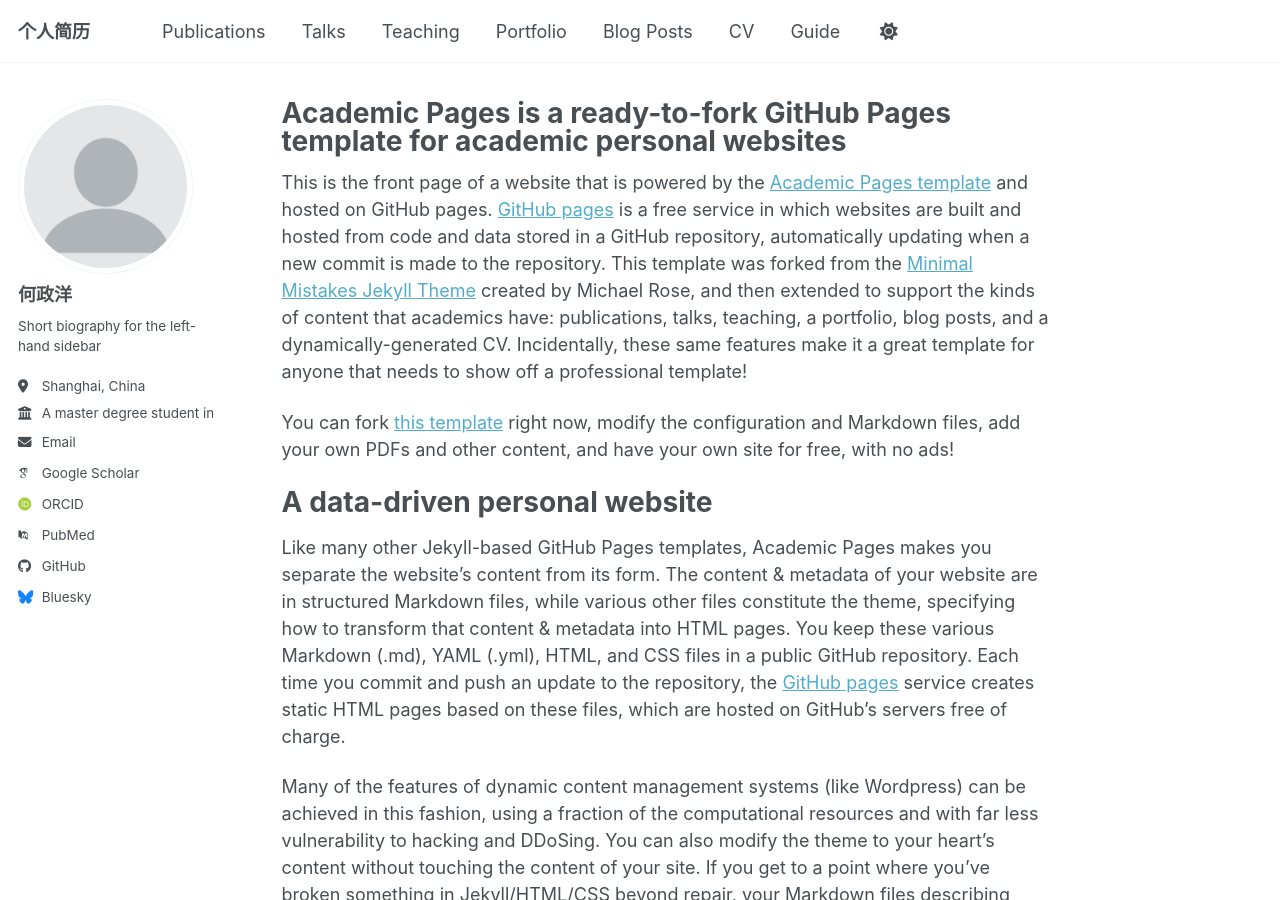
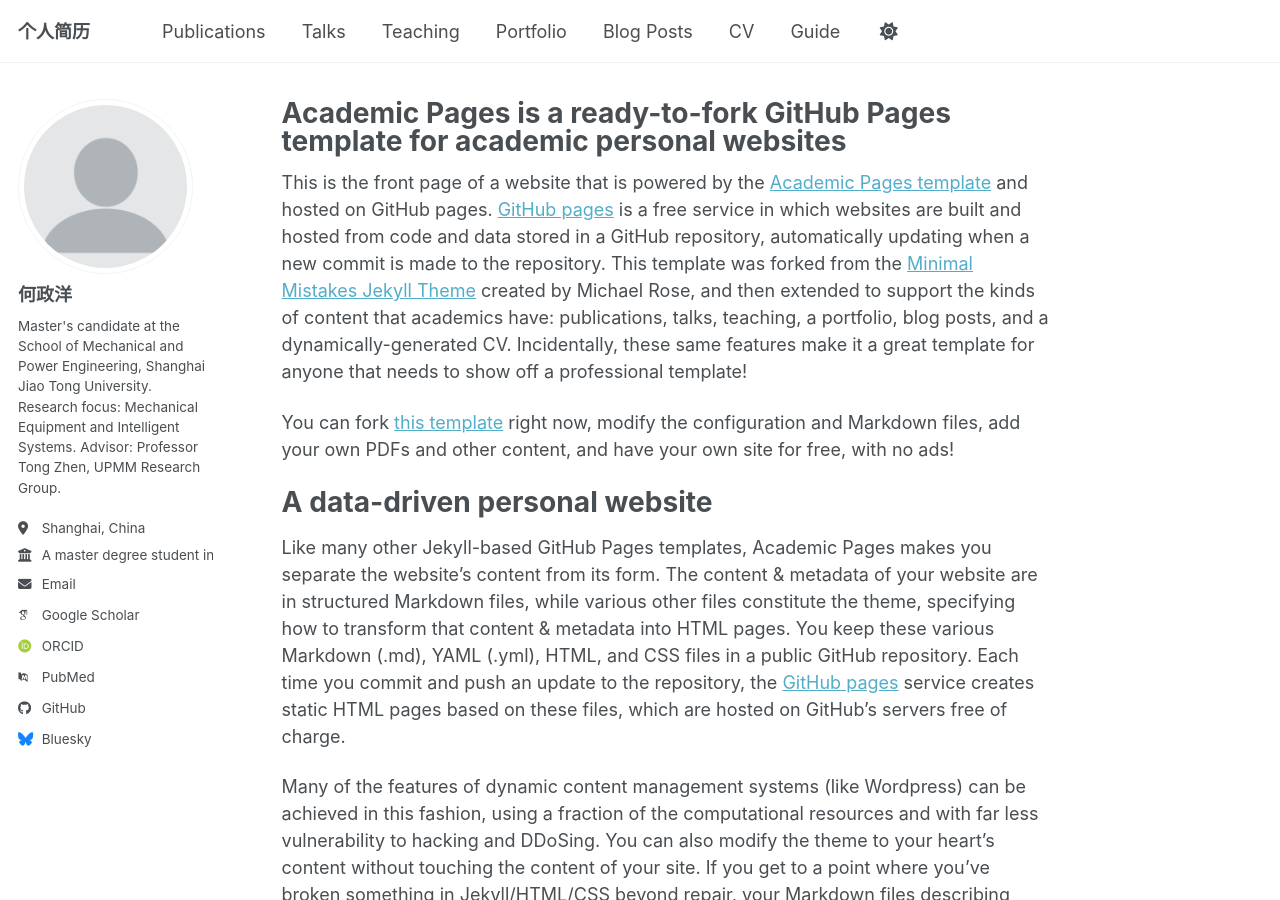
Before and after one commit to petosea/petosea.github.io, a Jekyll site: the page built from _pages/about.md, in a window 1280 px wide and 900 px high. Built offline with Jekyll 4.4.1, drawn with Linux system fonts in a browser that asks for light colours; some web fonts are replaced; a script bundle is joined from its source files by our own code; library files that are not in the unit come from our copies.

Commit message:
Update _config.yml

```diff
--- a/_config.yml
+++ b/_config.yml
@@ -26,7 +26,7 @@
   avatar           : "profile.png"
   name             : "何政洋"
   pronouns         : # example: "she/her"
-  bio              : "Short biography for the left-hand sidebar"
+  bio              : "Master's candidate at the School of Mechanical and Power Engineering, Shanghai Jiao Tong University. Research focus: Mechanical Equipment and Intelligent Systems. Advisor: Professor Tong Zhen, UPMM Research Group."
   location         : "Shanghai, China"
   employer         : "A master degree student in Shanghai Jiao Tong Univ."
   uri              : # URL
```
